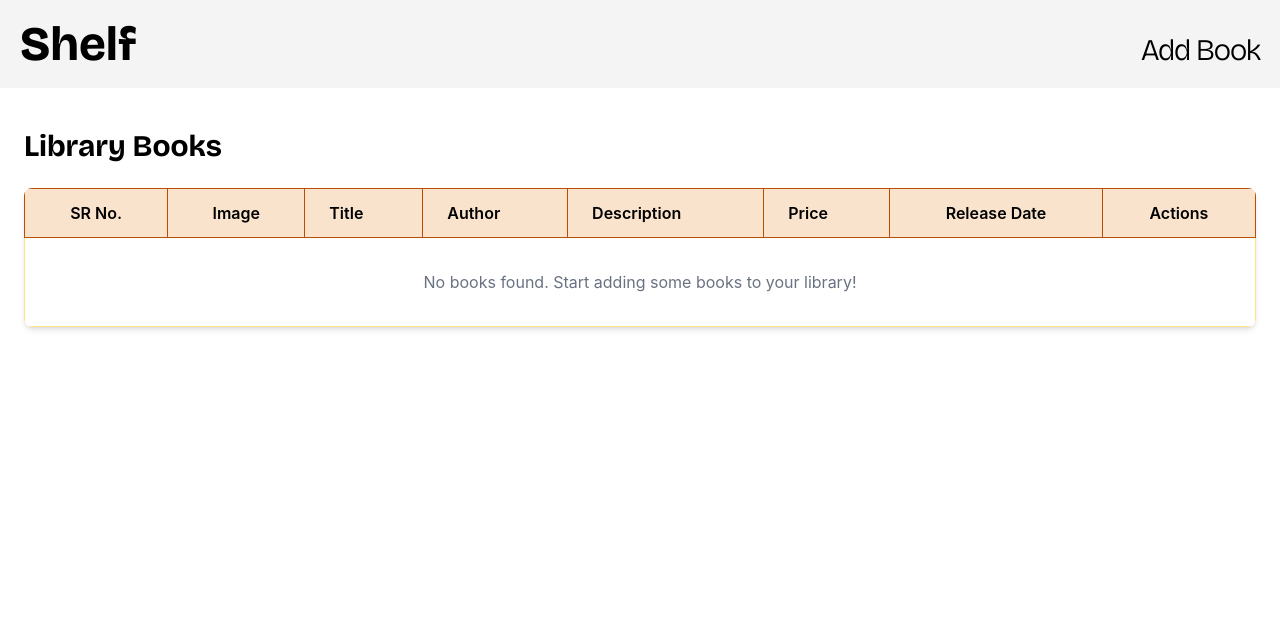
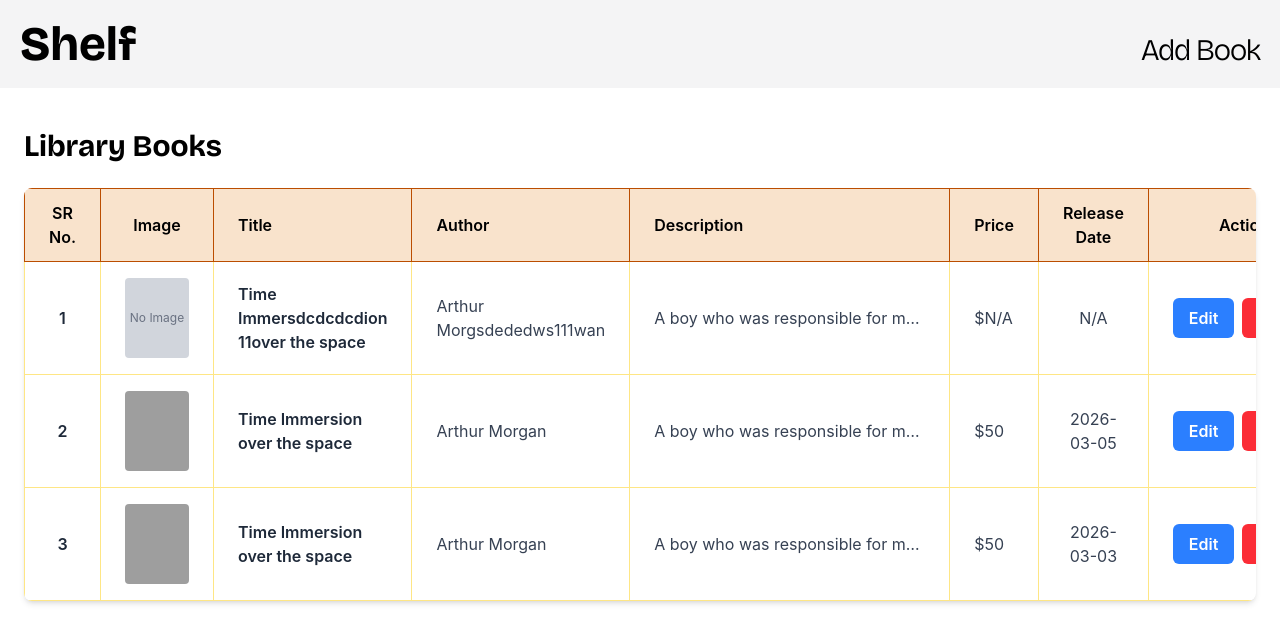
Before and after one commit to khushpatel00/SHELF, a React (Vite) app: page / in a window 1280 px wide. Shown: the top 642 px of the page. Built offline with nearby package versions, Linux system fonts and the light colour scheme; data requests are answered from the project's data file; grey boxes are pictures that could not be loaded.

Commit message:
add : delete / edit async

```diff
--- a/src/Components/LibList.jsx
+++ b/src/Components/LibList.jsx
@@ -1,6 +1,6 @@
 import { useEffect, useState } from "react";
 import { useDispatch, useSelector } from 'react-redux'
-import { getAllBooks, deleteBook } from "../Actions/libActions";
+import { getAllBooks, deleteBook, deleteBookAsync, getAllBookAsync } from "../Actions/libActions";
 import { useNavigate } from "react-router";
 
 export const LibList = () => {
@@ -11,12 +11,12 @@ export const LibList = () => {
     const [sortDirection, setSortDirection] = useState('asc');
 
     useEffect(() => {
-        dispatch(getAllBooks())
+        dispatch(getAllBookAsync())
     }, []);
 
     const handleDelete = (id) => {
         if (window.confirm('Are you sure you want to delete this book?')) {
-            dispatch(deleteBook(id))
+            dispatch(deleteBookAsync(id))
         }
     }
 
@@ -133,7 +133,7 @@ export const LibList = () => {
                                 <tr key={index} className='duration-200 hover:bg-amber-50 transition-colors'>
                                     <td className='border border-amber-200 px-6 py-4 text-center font-semibold text-gray-800'>{index + 1}</td>
                                     <td className='border border-amber-200 px-6 py-4 text-center'>
-                                        {book.coverPath.trim() ? (
+                                        {book.coverPath ? (
                                             <img src={book.coverPath} alt={book.title || book.name} className='h-20 w-16 object-cover rounded' />
                                         ) : (
                                             <div className='h-20 w-16 bg-gray-300 rounded flex items-center justify-center text-gray-500 text-xs'>No Image</div>
@@ -147,13 +147,13 @@ export const LibList = () => {
                                     <td className='border border-amber-200 px-6 py-4 text-center'>
                                         <div className='flex gap-2 justify-center'>
                                             <button
-                                                onClick={() => handleEdit(index)}
+                                                onClick={() => handleEdit(book.id)}
                                                 className='bg-blue-500 duration-200 hover:bg-blue-600 text-white font-semibold py-2 px-4 rounded-md transition-colors duration-200'
                                             >
                                                 Edit
                                             </button>
                                             <button
-                                                onClick={() => handleDelete(index)}
+                                                onClick={() => handleDelete(book.id)}
                                                 className='bg-red-500 duration-200 hover:bg-red-600 text-white font-semibold py-2 px-4 rounded-md transition-colors duration-200'
                                             >
                                                 Delete
--- a/src/Components/SingleBook.jsx
+++ b/src/Components/SingleBook.jsx
@@ -63,7 +63,7 @@ function SingleBook() {
     }
     return (
         <div
-            className='basis-1/8 scale-150 mt-30 cursor-pointer bg-amber-100 mx-auto lg:ms-auto lg:min-w-[20vw] xl:min-w-[15vw] md:min-w-[25vw] duration-200 *:duration-150 min-w-[50vw] max-w-fit w-auto aspect-2/3 relative border-s-8 border-amber-200'
+            className='basis-1/8 scale-150 mt-60 cursor-pointer bg-amber-100 mx-auto lg:ms-auto lg:min-w-[20vw] xl:min-w-[15vw] md:min-w-[25vw] duration-200 *:duration-150 min-w-[50vw] max-w-fit w-auto aspect-2/3 relative border-s-8 border-amber-200'
             style={{ backgroundImage: `url(${book?.coverPath})`, backgroundSize: 'cover' }}
         >
 
--- a/src/Server/db.json
+++ b/src/Server/db.json
@@ -2,18 +2,27 @@
   "books": [
     {
       "title": "Time Immersdcdcdcdion 11over the space",
-      "author": "Arthur Morgsws111wan",
+      "author": "Arthur Morgsdededws111wan",
       "description": "A boy who was responsible for manuplating the clock1111 worldwide, mysteries remain",
       "id": "1774283777659"
     },
     {
-      "id": "1774332281681",
+      "id": "1774333457057",
       "title": "Time Immersion over the space",
       "description": "A boy who was responsible for manuplating the clock worldwide, mysteries remain",
       "author": "Arthur Morgan",
       "price": "50",
-      "rdate": "2026-03-13",
-      "coverPath": "efef"
+      "rdate": "2026-03-05",
+      "coverPath": "ded"
+    },
+    {
+      "id": "1774333472929",
+      "title": "Time Immersion over the space",
+      "description": "A boy who was responsible for manuplating the clock worldwide, mysteries remain",
+      "author": "Arthur Morgan",
+      "price": "50",
+      "rdate": "2026-03-03",
+      "coverPath": "dede"
     }
   ],
   "$schema": "./node_modules/json-server/schema.json"
```
